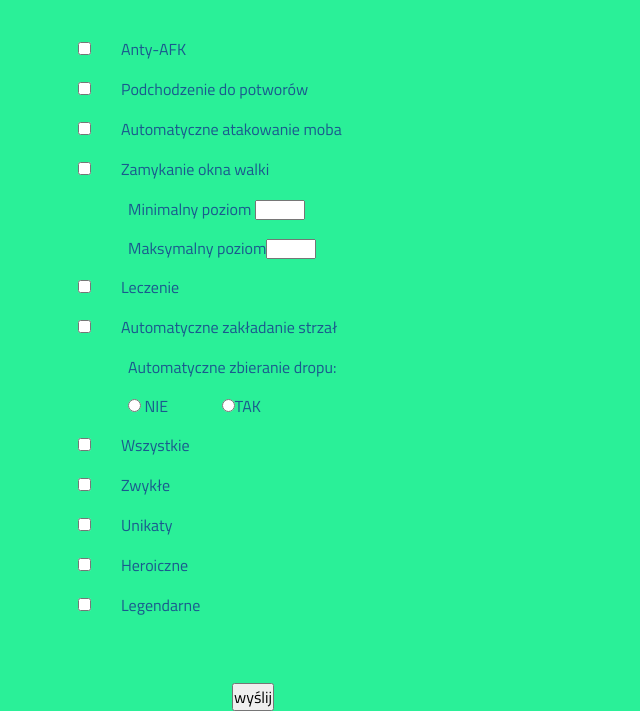
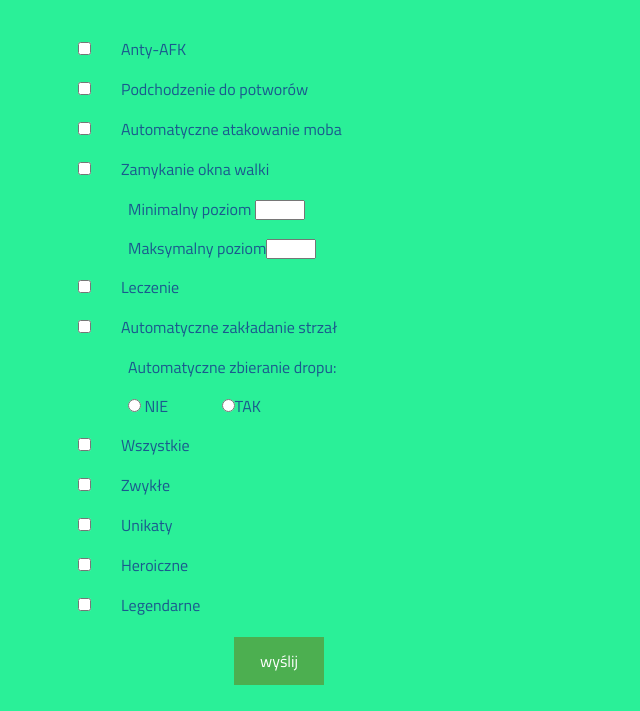
Before and after one commit to jstelm/form, a plain HTML site: page index.html in a window 1280 px wide. Shown: the part 166-877 px from the top of the page, without its empty margins (152-792 px from the left). After the commit the page ends 851 px from the top, so only its background shows below. Drawn offline with Linux system fonts and the light colour scheme.

Commit message:
Update style.css

```diff
--- a/style.css
+++ b/style.css
@@ -70,3 +70,21 @@ p .switch{
     margin: 50px 0 50px 0;
     position: absolute;
     left:30%;
+
+}
+
+
+input[type=button], input[type=submit], input[type=reset] {
+  background-color: #4CAF50;
+  border: none;
+  color: white;
+  padding: 12px 26px;
+  text-decoration: none;
+  margin: 4px 2px;
+  cursor: pointer;
+}
+
+input[type=submit]:hover{
+
+      background-color: #113774;
+}
```
